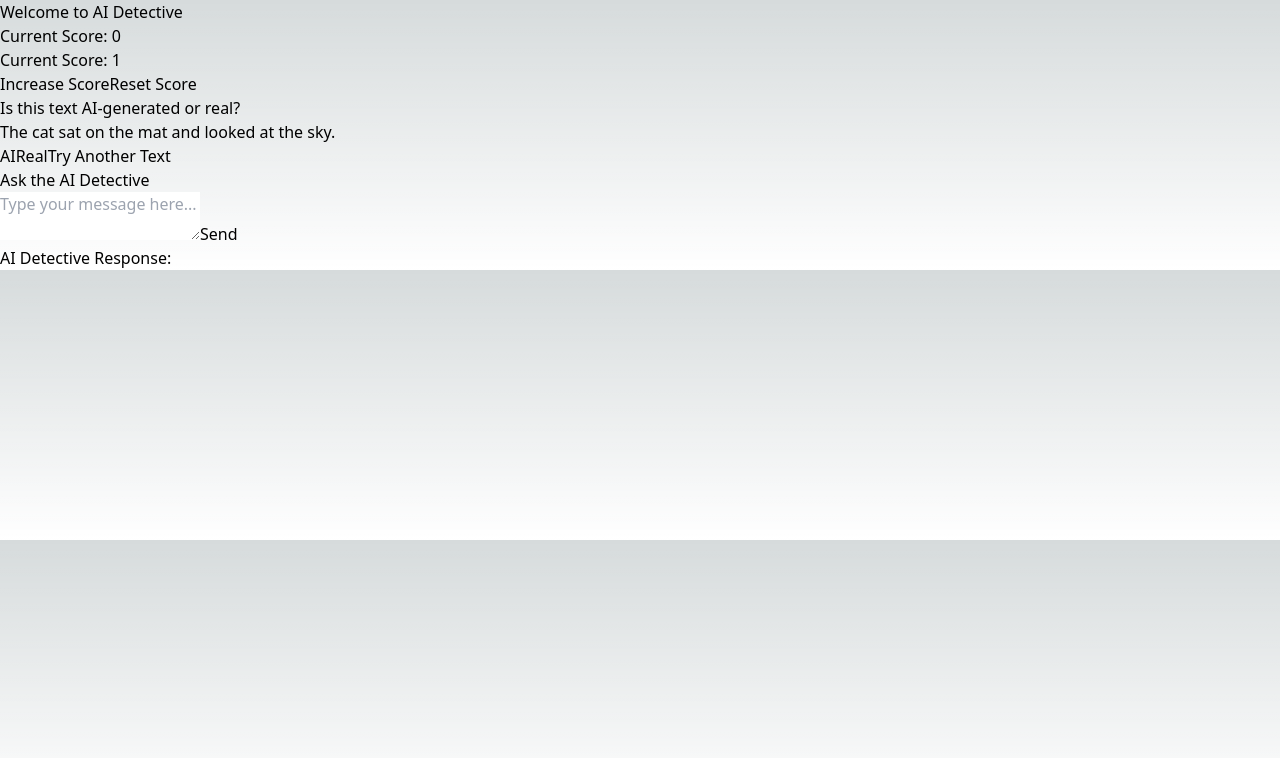
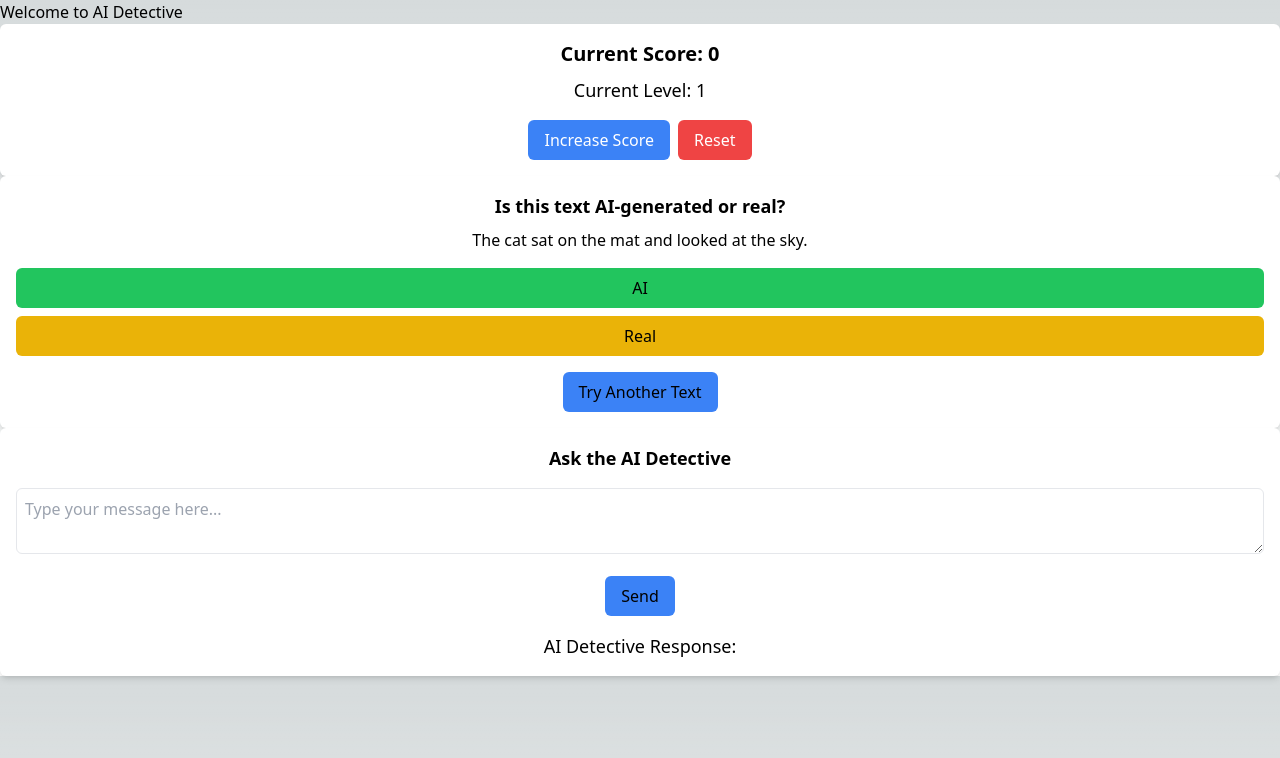
Before and after one commit to 1991facundo/iaDetective, a Next.js app in the folder ai-detective/: page / in a window 1280 px wide. Shown: the top 758 px of the page. Built offline with nearby package versions, Linux system fonts and the light colour scheme.

Commit message:
some styles on tailwind added

```diff
--- a/ai-detective/src/components/Chatbot.tsx
+++ b/ai-detective/src/components/Chatbot.tsx
@@ -17,20 +17,27 @@ const Chatbot: React.FC = () => {
     };
 
     return (
-        <div>
-            <h2>Ask the AI Detective</h2>
+        <div className="p-4 bg-white shadow-md rounded-md text-center">
+            <h2 className="text-lg font-semibold mb-4 text-black">Ask the AI Detective</h2>
             <textarea
                 value={userMessage}
                 onChange={(e) => setUserMessage(e.target.value)}
                 placeholder="Type your message here..."
+                className="w-full p-2 border rounded-md mb-4 text-black"
             />
-            <button onClick={sendMessage}>Send</button>
-            <div>
-                <h3>AI Detective Response:</h3>
-                <p>{botResponse}</p>
+            <button
+                onClick={sendMessage}
+                className="px-4 py-2 bg-blue-500 text-black rounded-md hover:bg-blue-600"
+            >
+                Send
+            </button>
+            <div className="mt-4">
+                <h3 className="text-lg font-medium text-black">AI Detective Response:</h3>
+                <p className="text-black">{botResponse}</p>
             </div>
         </div>
     );
+
 };
 
 export default Chatbot;
--- a/ai-detective/src/components/Game.tsx
+++ b/ai-detective/src/components/Game.tsx
@@ -40,17 +40,34 @@ const Game: React.FC = () => {
             setFeedback('Incorrect! This text was ' + correctSource + '.');
         }
     };
-
     return (
-        <div>
-            <h2>Is this text AI-generated or real?</h2>
-            <p>{currentText}</p>
-            <button onClick={() => handleUserChoice('ai')}>AI</button>
-            <button onClick={() => handleUserChoice('real')}>Real</button>
-            {userChoice && <p>{feedback}</p>}
-            <button onClick={fetchRandomText}>Try Another Text</button>
+        <div className="p-4 bg-white shadow-md rounded-md text-center">
+            <h2 className="text-lg font-semibold mb-2 text-black">Is this text AI-generated or real?</h2>
+            <p className="mb-4 text-black">{currentText}</p>
+            <div className="space-y-2">
+                <button
+                    onClick={() => handleUserChoice('ai')}
+                    className="w-full px-4 py-2 bg-green-500 text-black rounded-md hover:bg-green-600"
+                >
+                    AI
+                </button>
+                <button
+                    onClick={() => handleUserChoice('real')}
+                    className="w-full px-4 py-2 bg-yellow-500 text-black rounded-md hover:bg-yellow-600"
+                >
+                    Real
+                </button>
+            </div>
+            {userChoice && <p className="mt-4 text-black">{feedback}</p>}
+            <button
+                onClick={fetchRandomText}
+                className="mt-4 px-4 py-2 bg-blue-500 text-black rounded-md hover:bg-blue-600"
+            >
+                Try Another Text
+            </button>
         </div>
     );
+
 };
 
 export default Game;
--- a/ai-detective/src/components/score.tsx
+++ b/ai-detective/src/components/score.tsx
@@ -23,13 +23,26 @@ const Score: React.FC = () => {
     }), [score, level]
 
     return (
-        <div>
-            <h1>Current Score: {score}</h1>
-            <h1>Current Score: {level}</h1>
-            <button onClick={() => dispatch(increment())}>Increase Score</button>
-            <button onClick={() => dispatch(reset())}>Reset Score</button>
+        <div className="p-4 bg-white shadow-md rounded-md text-center">
+            <h1 className="text-xl font-bold mb-2 text-black">Current Score: {score}</h1>
+            <h2 className="text-lg mb-4 text-black">Current Level: {level}</h2>
+            <div className="space-x-2">
+                <button
+                    onClick={() => dispatch(increment())}
+                    className="px-4 py-2 bg-blue-500 text-white rounded-md hover:bg-blue-600"
+                >
+                    Increase Score
+                </button>
+                <button
+                    onClick={() => dispatch(reset())}
+                    className="px-4 py-2 bg-red-500 text-white rounded-md hover:bg-red-600"
+                >
+                    Reset
+                </button>
+            </div>
         </div>
     );
+
 };
 
 export default Score;
```
